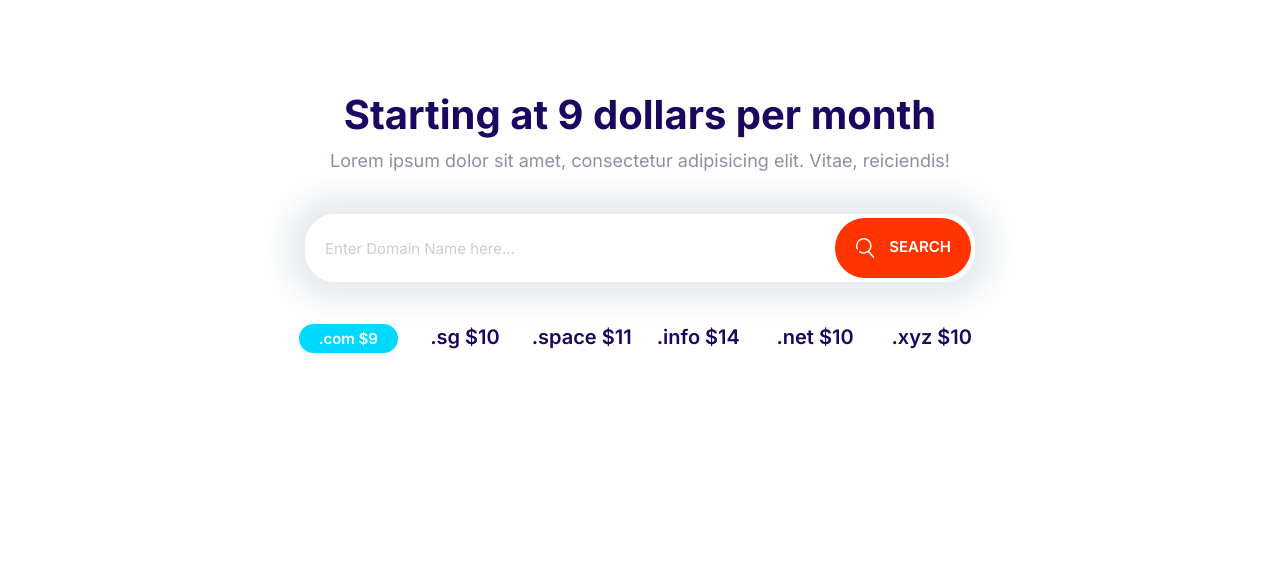
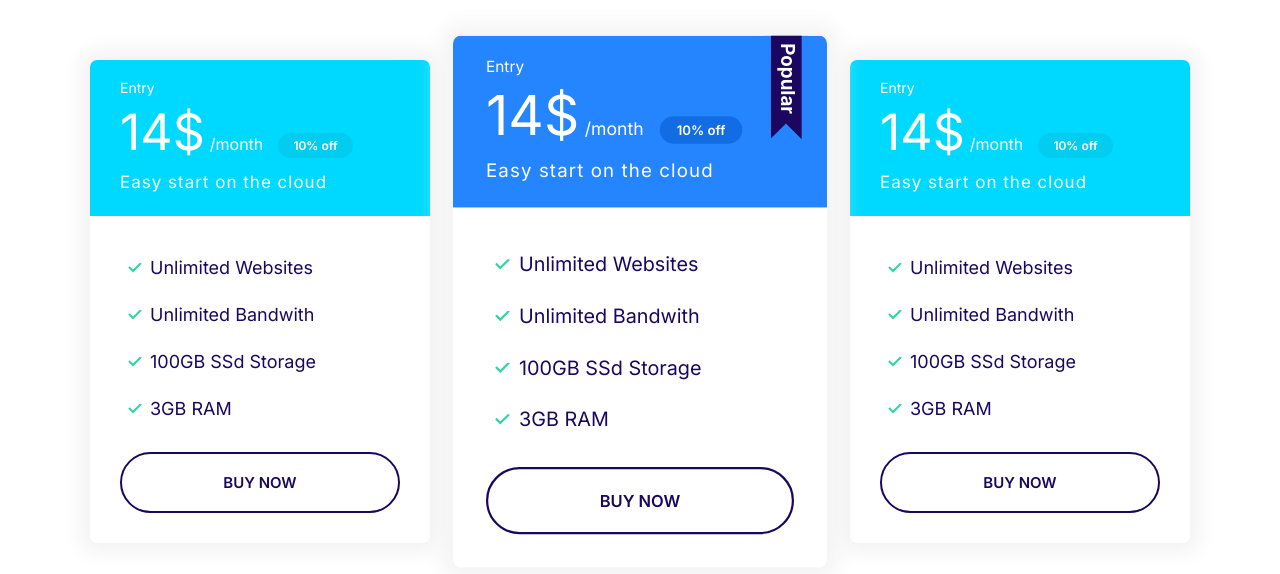
Before and after one commit to Tybenson0/First-Website, a plain HTML site: page index.html in a window 1280 px wide. Drawn offline with Linux system fonts and the light colour scheme.

Commit message:
plans-block.

```diff
--- a/css/styles.css
+++ b/css/styles.css
@@ -333,6 +333,10 @@ a {
 
 /*plans*/
 
+.plan {
+    transition: transform .2s ease-in-out;
+}
+
 .plan__name {
     color: white;
     margin: 0;
@@ -359,6 +363,10 @@ a {
     margin-bottom: 2rem;
 }
 
+.plan--popular {
+    transform: scale(1.1);
+}
+
 .plan--popular .card__header {
     position: relative;
 }
@@ -372,7 +380,14 @@ a {
     right: 5%;
 }
 
-@media screen and (min-width: 700px) {
+.plan:hover {
+    transform: scale(1.05);
+}
+.plan--popular:hover {
+    transform: scale(1.15);
+}
+
+@media screen and (min-width: 800px) {
     .plan__name {
         font-size: 1.4rem;
     }
@@ -748,3 +763,14 @@ a {
         grid-template-columns: repeat(auto-fit, minmax(10rem, 1fr) );
     }
 }
+
+/*plans block */
+
+.block-plans .grid {
+    gap: 8rem 4rem;
+}
+
+.block-plans .card {
+    max-width: 500px;
+    margin: 0 auto;
+}
--- a/index.html
+++ b/index.html
@@ -15,35 +15,69 @@
     <link rel="stylesheet" href="css/styles.css" />
   </head>
   <body>
-    <section class="block container block-domain">
-      <header class="block__header">
-        <h2>Starting at 9 dollars per month</h2>
-        <p>
-          Lorem ipsum dolor sit amet, consectetur adipisicing elit. Vitae,
-          reiciendis!
-        </p>
-      </header>
-      <div class="input--group">
-        <input
-          type="text"
-          class="input"
-          placeholder="Enter Domain Name here..."
-        />
-        <button class="btn btn--accent">
-          <svg class="icon icon--white">
-            <use xlink:href="images/sprite.svg#search"></use>
-          </svg>
-          Search
-        </button>
+    <section class="block container block-plans">
+      <div class="grid grid--1x3">
+        <div class="plan">
+          <div class="card card--secondary">
+            <header class="card__header">
+              <h3 class="plan__name">Entry</h3>
+              <span class="plan__price">14$</span>
+              <span class="plan__billing-cycle">/month</span>
+              <span class="badge badge--secondary badge--small">10% off</span>
+              <span class="plan__description">Easy start on the cloud</span>
+            </header>
+            <div class="card__body">
+              <ul class="list list--tick">
+                <li class="list__item">Unlimited Websites</li>
+                <li class="list__item">Unlimited Bandwith</li>
+                <li class="list__item">100GB SSd Storage</li>
+                <li class="list__item">3GB RAM</li>
+              </ul>
+              <button class="btn btn--outline btn--block">Buy Now</button>
+            </div>
+          </div>
+        </div>
+        <div class="plan plan--popular">
+          <div class="card card--primary">
+            <header class="card__header">
+              <h3 class="plan__name">Entry</h3>
+              <span class="plan__price">14$</span>
+              <span class="plan__billing-cycle">/month</span>
+              <span class="badge badge--primary badge--small">10% off</span>
+              <span class="plan__description">Easy start on the cloud</span>
+            </header>
+            <div class="card__body">
+              <ul class="list list--tick">
+                <li class="list__item">Unlimited Websites</li>
+                <li class="list__item">Unlimited Bandwith</li>
+                <li class="list__item">100GB SSd Storage</li>
+                <li class="list__item">3GB RAM</li>
+              </ul>
+              <button class="btn btn--outline btn--block">Buy Now</button>
+            </div>
+          </div>
+        </div>
+        <div class="plan">
+          <div class="card card--secondary">
+            <header class="card__header">
+              <h3 class="plan__name">Entry</h3>
+              <span class="plan__price">14$</span>
+              <span class="plan__billing-cycle">/month</span>
+              <span class="badge badge--secondary badge--small">10% off</span>
+              <span class="plan__description">Easy start on the cloud</span>
+            </header>
+            <div class="card__body">
+              <ul class="list list--tick">
+                <li class="list__item">Unlimited Websites</li>
+                <li class="list__item">Unlimited Bandwith</li>
+                <li class="list__item">100GB SSd Storage</li>
+                <li class="list__item">3GB RAM</li>
+              </ul>
+              <button class="btn btn--outline btn--block">Buy Now</button>
+            </div>
+          </div>
+        </div>
       </div>
-      <ul class="list block-domain__prices">
-        <li><span class="badge badge--secondary">.com $9</span></li>
-        <li>.sg $10</li>
-        <li>.space $11</li>
-        <li>.info $14</li>
-        <li>.net $10</li>
-        <li>.xyz $10</li>
-      </ul>
     </section>
     <script src="js/main.js"></script>
   </body>
```
Also changed, not shown: components/plans-block.html (added, +64 -0 lines).
